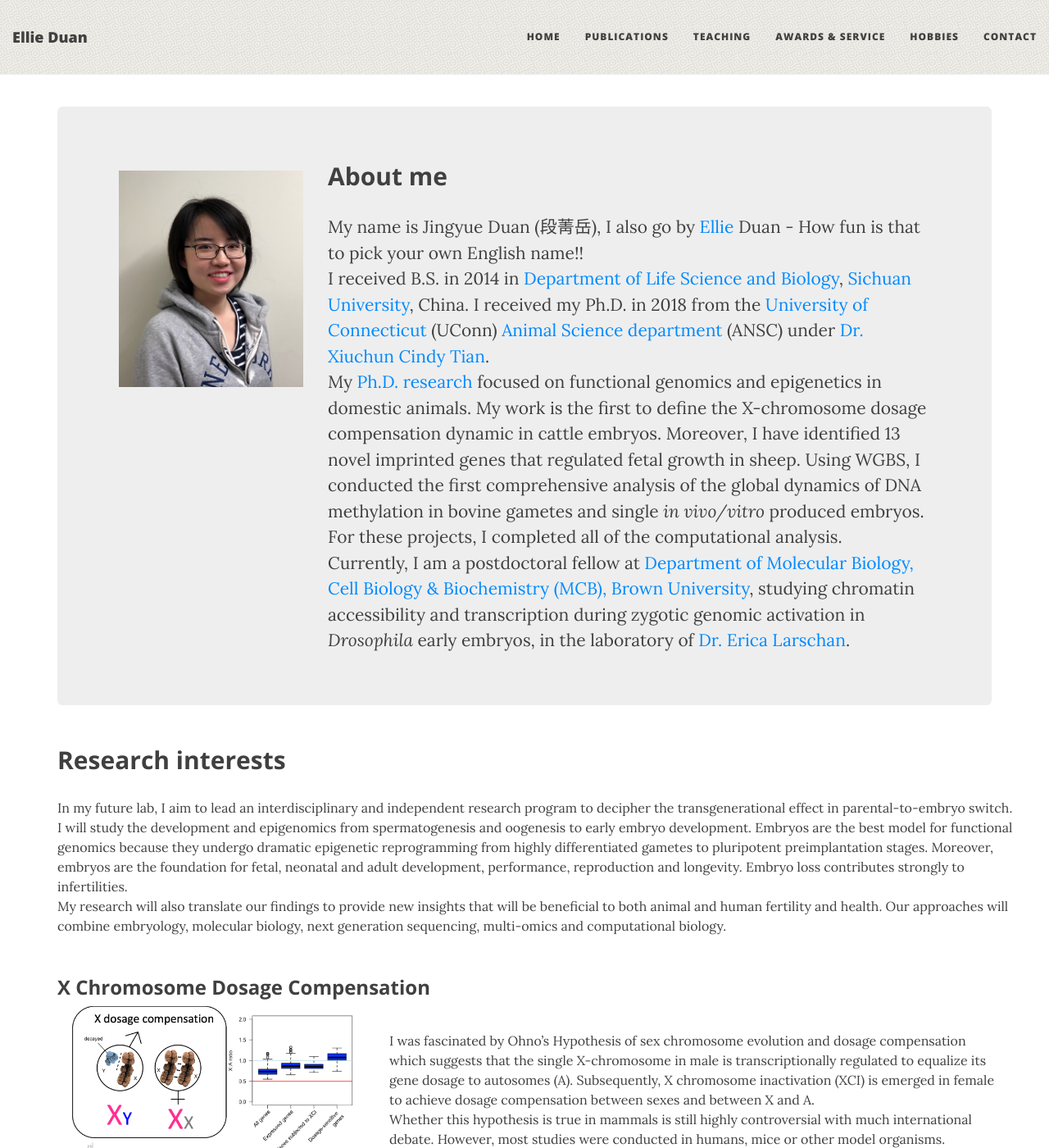
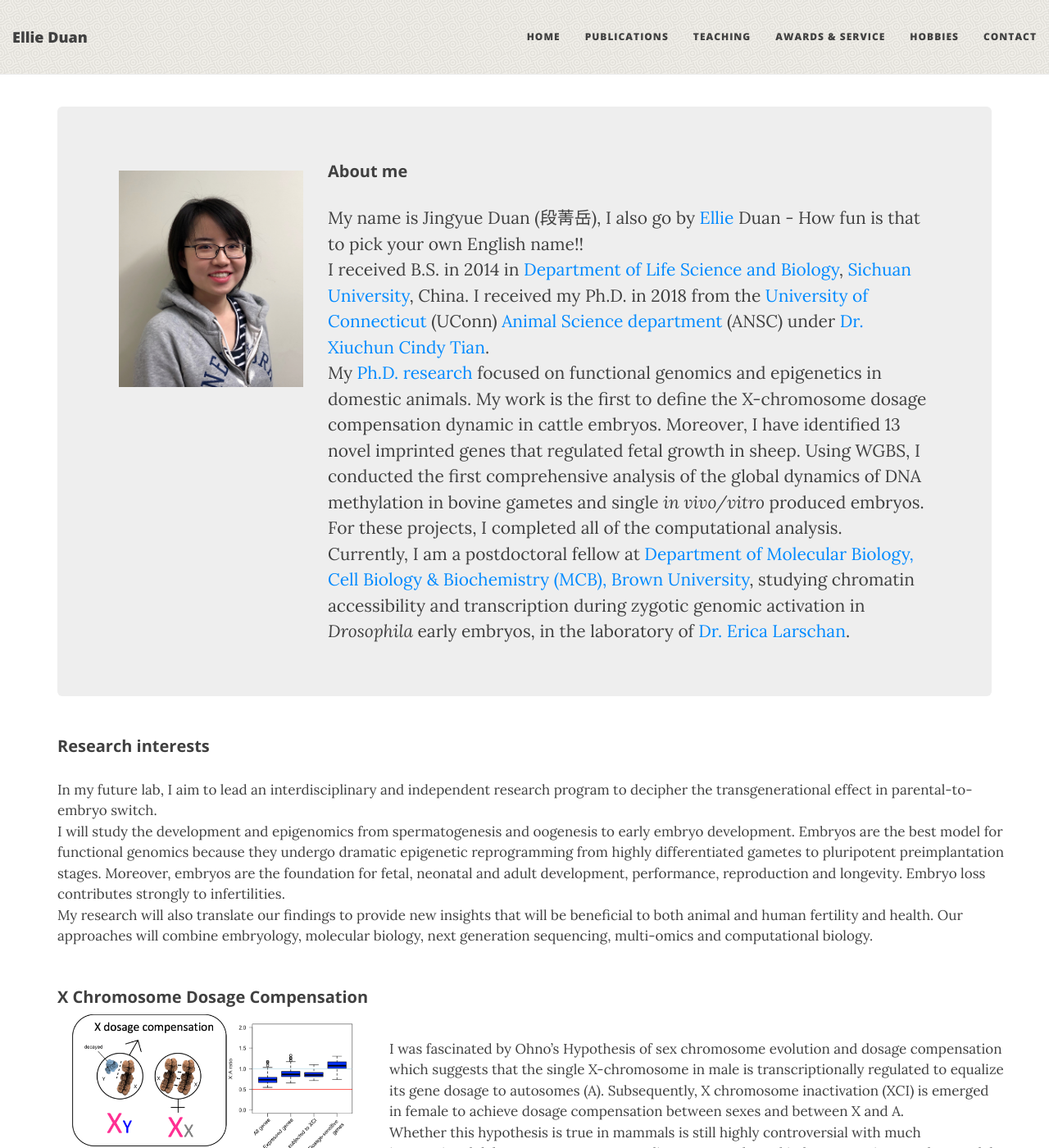
Before and after one commit to EllieDuan/EllieDuan.github.io, a Jekyll site: the page built from index.html, in a window 1280 px wide and 1400 px high. Shown: the whole window at 82% size. Built offline with Jekyll 4.4.1, drawn with Linux system fonts in a browser that asks for light colours; nearby versions of some CDN libraries; the list of posts is cut into pages by our own code.

Commit message:
update font size

```diff
--- a/css/main.css
+++ b/css/main.css
@@ -8,7 +8,7 @@ layout: null
 
 body {
   font-family: 'Lora', 'Times New Roman', serif;
-  font-size: 16px;
+  font-size: 17px;
   color: #404040;
   position: relative;
   background-color: {{ site.page-col }};
@@ -23,7 +23,8 @@ p {
 }
 h1,h2,h3,h4,h5,h6 {
   font-family: 'Open Sans', 'Helvetica Neue', Helvetica, Arial, sans-serif;
-  font-weight: 50;
+  font-size:20px;
+  font-weight:bold;
 }
 a {
   color: {{ site.link-col }};
--- a/index.html
+++ b/index.html
@@ -29,7 +29,7 @@ use-site-title: true
 <div class="container">
     <div class="row">
         <h2 style="font-weight: bold">Research interests</h2>
-       	<p style="font-size:16px"> In my future lab, I aim to lead an interdisciplinary and independent research program to decipher the transgenerational effect in parental-to-embryo switch. <br>
+       	<p> In my future lab, I aim to lead an interdisciplinary and independent research program to decipher the transgenerational effect in parental-to-embryo switch. <br>
        	I will study the development and epigenomics from spermatogenesis and oogenesis to early embryo development. Embryos are the best model for functional genomics because they undergo dramatic epigenetic reprogramming from highly differentiated gametes to pluripotent preimplantation stages. Moreover, embryos are the foundation for fetal, neonatal and adult development, performance, reproduction and longevity. Embryo loss contributes strongly to infertilities. <br>
        	My research will also translate our findings to provide new insights that will be beneficial to both animal and human fertility and health. Our approaches will combine embryology, molecular biology, next generation sequencing, multi-omics and computational biology.
        	</p>
@@ -40,7 +40,7 @@ use-site-title: true
             <img src="/img/research/x_dosage.png" "float:left;">
         </div>
         <div class="col-lg-8">
-        	<p style="font-size:16px"> I was fascinated by Ohno’s Hypothesis of sex chromosome evolution and dosage compensation which suggests that the single X-chromosome in male is transcriptionally regulated to equalize its gene dosage to autosomes (A). Subsequently, X chromosome inactivation (XCI) is emerged in female to achieve dosage compensation between sexes and between X and A. <br>
+        	<p> I was fascinated by Ohno’s Hypothesis of sex chromosome evolution and dosage compensation which suggests that the single X-chromosome in male is transcriptionally regulated to equalize its gene dosage to autosomes (A). Subsequently, X chromosome inactivation (XCI) is emerged in female to achieve dosage compensation between sexes and between X and A. <br>
         	 Whether this hypothesis is true in mammals is still highly controversial with much international debate. However, most studies were conducted in humans, mice or other model organisms. Therefore, I decided to test Ohno’s hypothesis in domestic species to increase our current knowledge. Using embryo RNA-seq datasets, I defined the first comprehensive profile of X-chromosome up-regulation (X-to-Autosome ratio) dynamics during early embryonic development and in somatic tissues in cattle and sheep. I also identified “dosage-sensitive” genes that require complete dosage compensation. <br>
         	 Moreover, My work showed that X-chromosome regulation is aberrant in <i>in vitro</i> fertilized (IVF) embryos. Therefore, the X-chromosome plays an essential role in embryo development and has prolonged impacts on later life. To improve embryo quality and fertility, further efforts should focus on the mechanism of XCI reprogramming and dosage compensation in embryos.
           </p>
@@ -52,7 +52,7 @@ use-site-title: true
             <img src="/img/research/sheep_imprinting.png">
         </div>
         <div class="col-lg-8">
-        	<p style="font-size:16px"> At UConn ANSC, there is a well-established <a href="https://today.uconn.edu/school-stories/maternal-nutrition-across-generations-livestock/"> sheep model </a> to study trans-generational effect of maternal nutrition during pregnancy. I used this model to study the effects of maternal diets on genomic imprinting patterns and genes expression. <br>
+        	<p> At UConn ANSC, there is a well-established <a href="https://today.uconn.edu/school-stories/maternal-nutrition-across-generations-livestock/"> sheep model </a> to study trans-generational effect of maternal nutrition during pregnancy. I used this model to study the effects of maternal diets on genomic imprinting patterns and genes expression. <br>
         	I developed the entire de novo bioinformatics analysis in this project. I first identified informative single nucleotide polymorphisms (SNPs) to trace all genes’ parental origins, and then tested for their allelic expression biases. In total, I identified 13 novel imprinted genes in sheep and I validated seven genes by independent methods. Moreover, I also characterized four novel imprinted clusters. Although the maternal nutrition did not seem to change the genomic imprinting patterns, I found that maternal nutrition significantly altered imprinted gene expression levels, revealing that gene expression and genomic imprinting are regulated through different epigenetic mechanisms.<br>
         	These results demonstrated that there is a trans-generational effect of maternal diet on fetal development on the epigenetic level and stressed the importance of a balanced diet during pregnancy.
           </p>
@@ -64,7 +64,7 @@ use-site-title: true
             <img src="/img/research/bovine_WGBS.png">
         </div>
         <div class="col-lg-8">
-        	<p style="font-size:16px"> In the last year of my Ph.D., I initiated a collaborative research project to profile the methylome in bovine single pre-implantation embryos using RNA-seq, reduced representative bisulfite sequencing (RRBS) and whole genome bisulfite sequencing (WGBS). <br>
+        	<p> In the last year of my Ph.D., I initiated a collaborative research project to profile the methylome in bovine single pre-implantation embryos using RNA-seq, reduced representative bisulfite sequencing (RRBS) and whole genome bisulfite sequencing (WGBS). <br>
         	I preformed the entire <i>de novo</i> bioinformatics analysis for the WGBS project. We found that after fertilization, the major wave of genome-wide DNA demethylation was complete at the 8-cell stage when de novo methylation became prominent. Sperm and oocytes had numerous differentially methylated regions (DMRs) which were enriched in intergenic regions. DMRs were also identified between <i>in vivo</i> and <i>in vitro</i> matured oocytes. <br>
         	This is the first comprehensive analysis of the global dynamics of DNA methylation in bovine gametes and single early embryos. I provided new insight into the epigenetics of embryos produced by assisted reproduction such as <i>in vitro</i> fertilization as well as models for human early embryos for which studies on  <i>in vivo</i> development are extremely limited.
           </p>
```
